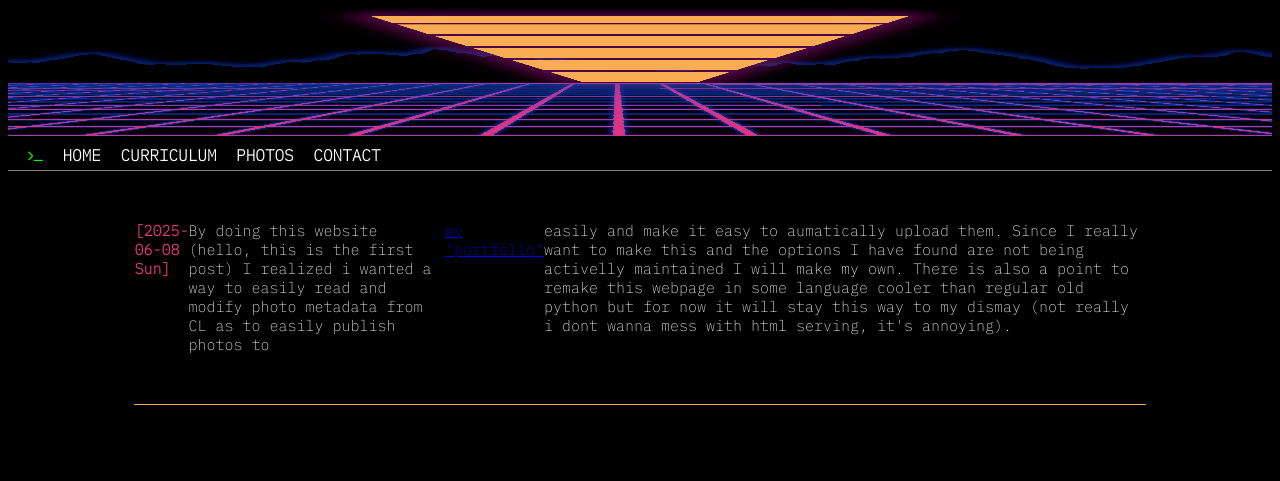
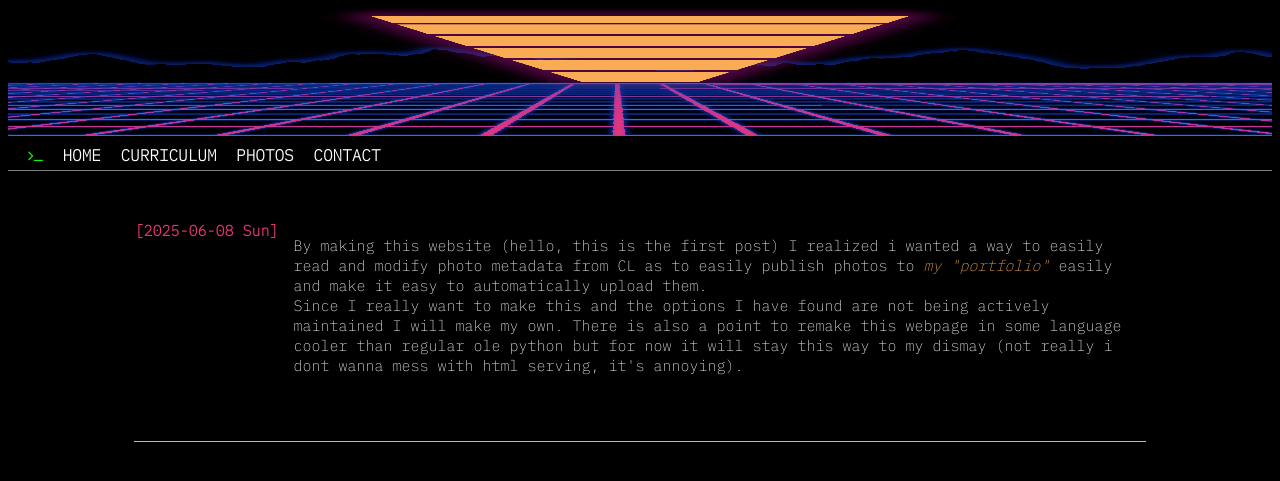
Before and after one commit to v0sem/vosem.me, a Flask app: page / in a window 1280 px wide. Shown: the top 481 px of the page. Run offline with Flask 3, Linux system fonts and the light colour scheme.

Commit message:
feat: doing my best

```diff
--- a/static/css/main.css
+++ b/static/css/main.css
@@ -84,9 +84,29 @@ h2 {
     display: flex;
 }
 
+.cblock p {
+    display: inline;
+    flex-shrink: 1;
+    line-height: 20px;
+}
+
+.cblock p a {
+    text-decoration: none;
+    font-style: italic;
+    color: var(--yellow);
+}
+
+.cblock p br {
+    line-height: 22px;
+    display: block;
+    margin: 10px 0;
+}
+
 .cblock span {
     font-weight: bold;
-    color: var(--pink)
+    color: var(--pink);
+    margin-right: 15px;
+    flex-shrink: 0;
 }
 
 .cblock ul {
--- a/templates/index.html
+++ b/templates/index.html
@@ -1,9 +1,12 @@
 {% extends 'base.html' %}
 
 {% block content %}
-<p class="cblock">
-    <span>[2025-06-08 Sun]</span> By doing this website (hello, this is the first post) I realized i wanted a way to easily read and modify photo metadata from CL as to easily publish photos to <a href="{{ url_for('photos') }}">my "portfolio"</a> easily and make it easy to aumatically upload them.
+<div class="cblock">
+    <span>[2025-06-08 Sun]</span>
+    <p>By making this website (hello, this is the first post) I realized i wanted a way to easily read and modify photo metadata from CL as to easily publish photos to <a href="{{ url_for('photos') }}">my "portfolio"</a> easily and make it easy to automatically upload them.
 
-    Since I really want to make this and the options I have found are not being activelly maintained I will make my own. There is also a point to remake this webpage in some language cooler than regular old python but for now it will stay this way to my dismay (not really i dont wanna mess with html serving, it's annoying).
+      <br>
+    Since I really want to make this and the options I have found are not being actively maintained I will make my  own. There is also a point to remake this webpage in some language cooler than regular ole python but for now it will stay this way to my dismay (not really i dont wanna mess with html serving, it's annoying).
 </p>
+</div>
 {% endblock %}
```
Also changed, not shown: 2 other files.
